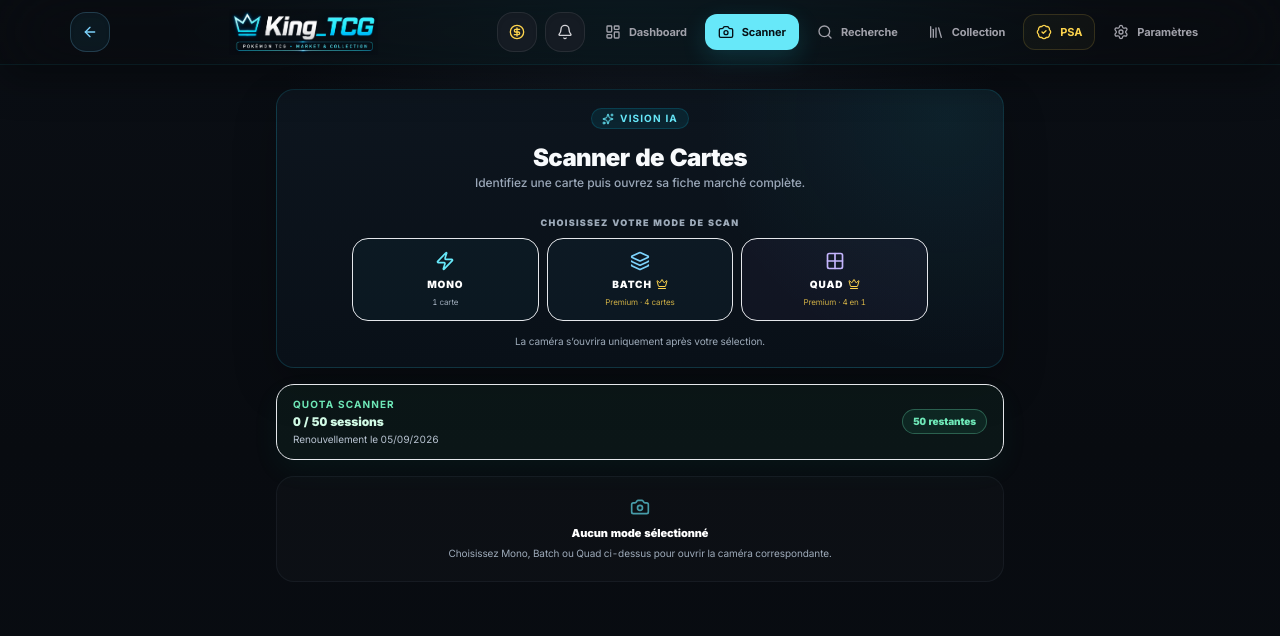
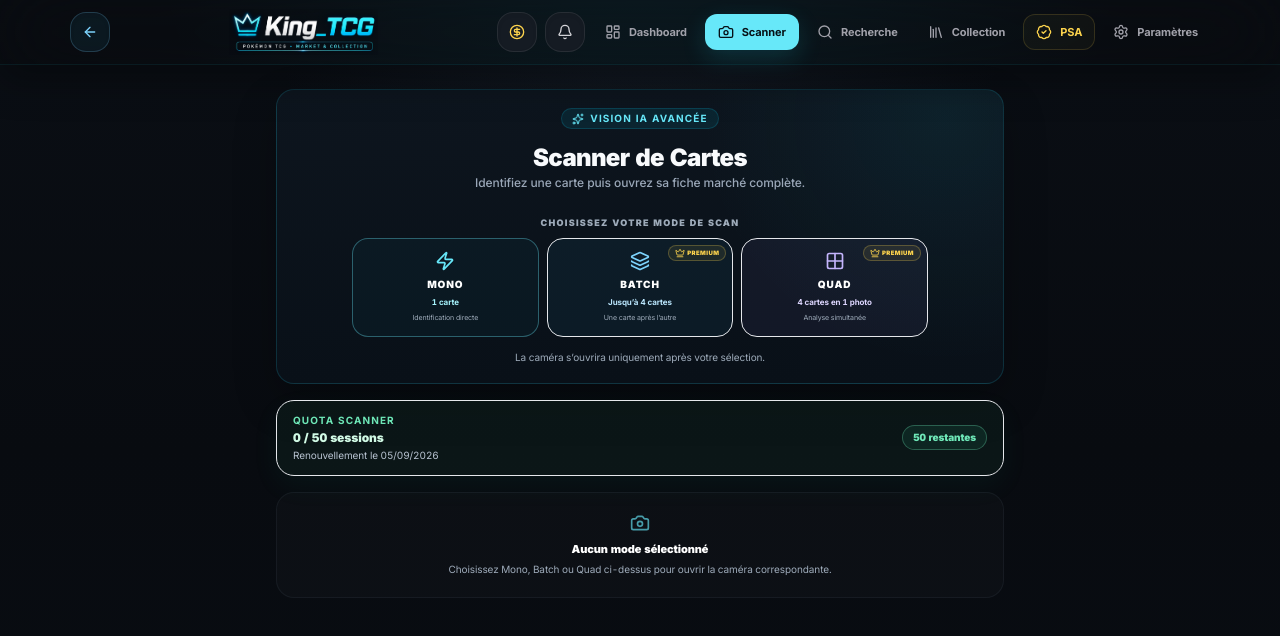
Before and after one commit to dylangdm1-dotcom/King_TcgV1, a Next.js app: page /scanner in a window 1280 px wide. Shown: the top 636 px of the page. Built offline with nearby package versions, Linux system fonts and the light colour scheme.

Commit message:
Refine UI text and button labels in scanner page
Updated text and button labels for clarity and consistency in the scanner page.

```diff
--- a/app/scanner/page.tsx
+++ b/app/scanner/page.tsx
@@ -918,7 +918,7 @@ export default function ScannerPage() {
           <section className="kt-page-header kt-hero-surface flex flex-col items-center gap-4 border text-center">
             <div className="inline-flex items-center gap-1.5 px-2.5 py-0.5 rounded-full bg-cyan-500/10 border border-cyan-500/20 text-cyan-400 text-[10px] font-bold uppercase tracking-[0.11em]">
               <Sparkles className="w-3 h-3" />
-              Vision IA
+              Vision IA avancée
             </div>
 
             <div>
@@ -940,56 +940,69 @@ export default function ScannerPage() {
                 <button
                   type="button"
                   onClick={() => selectScannerMode("single")}
-                  className={`rounded-2xl border px-2 py-3 text-center transition-all ${
+                  className={`relative rounded-2xl border px-2 py-3 text-center transition-all ${
                     modeSelected && scanMode === "single"
-                      ? "border-cyan-300/55 bg-cyan-400/[0.13] shadow-[0_0_24px_rgba(34,211,238,.08)]"
-                      : "border-cyan-300/16 bg-cyan-400/[0.035] hover:border-cyan-300/35 hover:bg-cyan-400/[0.07]"
+                      ? "border-cyan-300/65 bg-cyan-400/[0.12] shadow-[0_0_24px_rgba(34,211,238,.09)]"
+                      : "border-cyan-300/35 bg-cyan-400/[0.035] hover:border-cyan-300/55 hover:bg-cyan-400/[0.07]"
                   }`}
                 >
                   <Zap className="mx-auto h-5 w-5 text-cyan-300" />
                   <span className="mt-1.5 block text-[10px] font-black uppercase tracking-[0.09em] text-white">
                     Mono
                   </span>
-                  <span className="mt-1 block text-[8px] leading-3 text-zinc-400">
+                  <span className="mt-1 block text-[8px] font-bold leading-3 text-cyan-200">
                     1 carte
+                  </span>
+                  <span className="mt-1 block text-[7px] leading-3 text-zinc-400">
+                    Identification directe
                   </span>
                 </button>
 
                 <button
                   type="button"
                   onClick={() => selectScannerMode("batch", "individual")}
-                  className={`rounded-2xl border px-2 py-3 text-center transition-all ${
+                  className={`relative rounded-2xl border px-2 py-3 text-center transition-all ${
                     modeSelected && scanMode === "batch" && batchCaptureMode === "individual"
-                      ? "border-sky-300/55 bg-sky-400/[0.13] shadow-[0_0_24px_rgba(56,189,248,.08)]"
-                      : "border-sky-300/18 bg-sky-400/[0.04] hover:border-sky-300/38 hover:bg-sky-400/[0.08]"
+                      ? "border-amber-300/60 bg-sky-400/[0.12] shadow-[0_0_24px_rgba(245,196,81,.10)]"
+                      : "border-amber-300/38 bg-sky-400/[0.055] hover:border-amber-300/58 hover:bg-sky-400/[0.09]"
                   }`}
                 >
+                  <span className="absolute right-1.5 top-1.5 inline-flex items-center gap-0.5 rounded-full border border-amber-300/25 bg-amber-300/[0.08] px-1.5 py-0.5 text-[6px] font-black uppercase tracking-[0.07em] text-amber-300">
+                    <Crown className="h-2.5 w-2.5" /> Premium
+                  </span>
                   <Layers className="mx-auto h-5 w-5 text-sky-300" />
-                  <span className="mt-1.5 flex items-center justify-center gap-1 text-[10px] font-black uppercase tracking-[0.09em] text-white">
+                  <span className="mt-1.5 block text-[10px] font-black uppercase tracking-[0.09em] text-white">
                     Batch
-                    <Crown className="h-3 w-3 text-amber-300" />
                   </span>
-                  <span className="mt-1 block text-[8px] leading-3 text-amber-300/80">
-                    Premium · 4 cartes
+                  <span className="mt-1 block text-[8px] font-bold leading-3 text-sky-200">
+                    Jusqu’à 4 cartes
+                  </span>
+                  <span className="mt-1 block text-[7px] leading-3 text-zinc-400">
+                    Une carte après l’autre
                   </span>
                 </button>
 
                 <button
                   type="button"
                   onClick={() => selectScannerMode("batch", "grouped")}
-                  className={`rounded-2xl border px-2 py-3 text-center transition-all ${
+                  className={`relative rounded-2xl border px-2 py-3 text-center transition-all ${
                     modeSelected && scanMode === "batch" && batchCaptureMode === "grouped"
-                      ? "border-violet-300/55 bg-violet-400/[0.13] shadow-[0_0_24px_rgba(167,139,250,.08)]"
-                      : "border-violet-300/18 bg-violet-400/[0.04] hover:border-violet-300/38 hover:bg-violet-400/[0.08]"
+                      ? "border-amber-300/60 bg-violet-400/[0.13] shadow-[0_0_24px_rgba(245,196,81,.10)]"
+                      : "border-amber-300/38 bg-violet-400/[0.06] hover:border-amber-300/58 hover:bg-violet-400/[0.10]"
                   }`}
                 >
+                  <span className="absolute right-1.5 top-1.5 inline-flex items-center gap-0.5 rounded-full border border-amber-300/25 bg-amber-300/[0.08] px-1.5 py-0.5 text-[6px] font-black uppercase tracking-[0.07em] text-amber-300">
+                    <Crown className="h-2.5 w-2.5" /> Premium
+                  </span>
                   <Grid2X2 className="mx-auto h-5 w-5 text-violet-300" />
-                  <span className="mt-1.5 flex items-center justify-center gap-1 text-[10px] font-black uppercase tracking-[0.09em] text-white">
+                  <span className="mt-1.5 block text-[10px] font-black uppercase tracking-[0.09em] text-white">
                     Quad
-                    <Crown className="h-3 w-3 text-amber-300" />
                   </span>
-                  <span className="mt-1 block text-[8px] leading-3 text-amber-300/80">
-                    Premium · 4 en 1
+                  <span className="mt-1 block text-[8px] font-bold leading-3 text-violet-200">
+                    4 cartes en 1 photo
+                  </span>
+                  <span className="mt-1 block text-[7px] leading-3 text-zinc-400">
+                    Analyse simultanée
                   </span>
                 </button>
               </div>
@@ -1013,7 +1026,7 @@ export default function ScannerPage() {
 
           {modeSelected ? (
             <>
-          <section className="grid grid-cols-1 gap-3 sm:grid-cols-2">
+          <section>
             <PremiumCard className="p-4 text-left">
               <div className="flex items-start gap-3">
                 <div className="rounded-xl bg-cyan-400/[0.08] p-2 text-cyan-300">
@@ -1021,22 +1034,20 @@ export default function ScannerPage() {
                 </div>
                 <PremiumSectionHeading
                   eyebrow="Prise en main"
-                  title={scanMode === "single" ? "Une carte, une fiche complète" : "Plusieurs cartes, une seule session"}
-                  description={scanMode === "single"
-                    ? "Cadrez une carte entière pour obtenir l’identification et ouvrir sa fiche marché."
-                    : "Choisissez une capture individuelle ou une photo groupée de quatre cartes."}
-                />
-              </div>
-            </PremiumCard>
-            <PremiumCard className="p-4 text-left">
-              <div className="flex items-start gap-3">
-                <div className="rounded-xl bg-violet-400/[0.08] p-2 text-violet-300">
-                  <Languages className="h-4 w-4" />
-                </div>
-                <PremiumSectionHeading
-                  eyebrow="Reconnaissance"
-                  title="FR / EN optimisées"
-                  description="Les cartes japonaises et chinoises sont détectées ; leur correspondance base continue de progresser."
+                  title={
+                    scanMode === "single"
+                      ? "Mono · une carte, une fiche complète"
+                      : batchCaptureMode === "grouped"
+                        ? "Quad · quatre cartes sur une seule photo"
+                        : "Batch · jusqu’à quatre cartes à la suite"
+                  }
+                  description={
+                    scanMode === "single"
+                      ? "Cadrez une carte entière pour l’identifier puis ouvrir sa fiche marché."
+                      : batchCaptureMode === "grouped"
+                        ? "Placez quatre cartes dans les zones prévues pour lancer une analyse simultanée."
+                        : "Scannez les cartes une par une dans la même session, jusqu’à quatre cartes."
+                  }
                 />
               </div>
             </PremiumCard>
```
